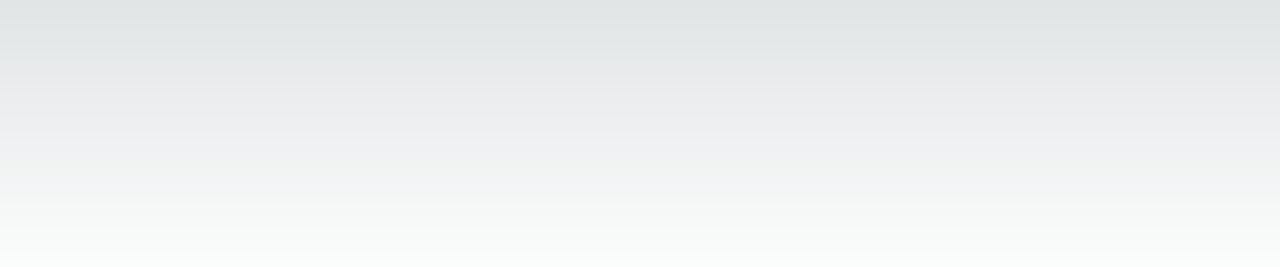
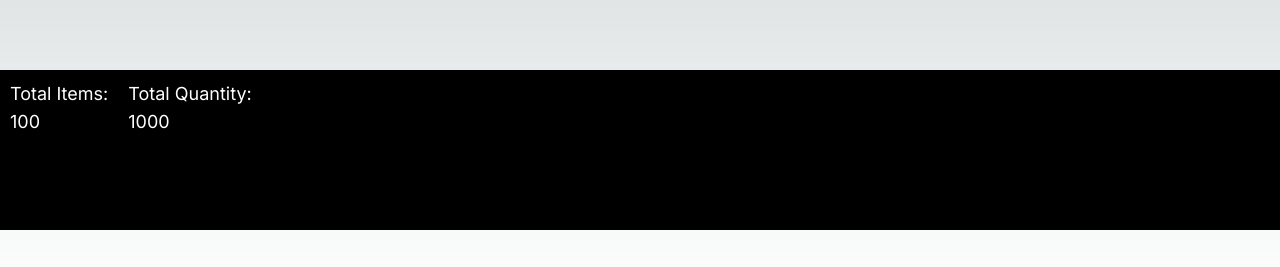
Before and after one commit to infiniteoo/production_timeline, a Next.js app: page / in a window 1280 px wide. Shown: the part 530-797 px from the top of the page. Built offline with nearby package versions, Linux system fonts and the light colour scheme; no server answers.

Commit message:
displaying static stat tracker component on bottom of screen

```diff
--- a/components/DataReader.jsx
+++ b/components/DataReader.jsx
@@ -34,7 +34,6 @@ const DataReader = ({
 
           // Create an array with the updated values
           const updatedRow = [dateValue, timeValue, ...row.slice(2)];
-          console.log("updatedRow", updatedRow);
 
           const dateAndTimelineEntry = updatedRow.slice(0, 2); // Entries 0-5
 
--- a/components/ProductionTable.jsx
+++ b/components/ProductionTable.jsx
@@ -1,4 +1,5 @@
 import React, { useState, useEffect, useRef } from "react";
+import StatTracker from "./StatTracker";
 
 const ProductionTable = ({
   timelineA,
@@ -80,7 +81,7 @@ const ProductionTable = ({
           const trElements = document.querySelectorAll(`.table-row-${index}`);
           trElements.forEach((trElement) => {
             trElement.classList.add("bg-yellow-300");
-            trElement.classList.add("scale-105");
+
             trElement.classList.add("transition-transform");
           });
         }
@@ -113,7 +114,7 @@ const ProductionTable = ({
           const trElements = document.querySelectorAll(`.table-row-${index}`);
           trElements.forEach((trElement) => {
             trElement.classList.remove("bg-yellow-300");
-            trElement.classList.remove("scale-105");
+
             trElement.classList.remove("transition-transform");
           });
         }
@@ -123,6 +124,7 @@ const ProductionTable = ({
 
   return (
     <div className="justify-around">
+      <StatTracker />
       <table className=" table-fixed rounded-lg shadow-lg">
         <tbody>
           <tr>
--- /dev/null
+++ b/components/StatTracker.css
@@ -0,0 +1,18 @@
+/* StatTracker.css */
+.stat-tracker {
+  position: fixed;
+  bottom: 0;
+  left: 0;
+  width: 100%;
+  background-color: black;
+  color: white;
+  padding: 10px;
+  /* Add any other styling you want for the StatTracker here */
+}
+
+.stat-item {
+  display: inline-block;
+  margin-right: 20px;
+}
+
+/* Add more styling for stat items as needed */
--- /dev/null
+++ b/components/StatTracker.jsx
@@ -0,0 +1,22 @@
+import React from "react";
+import "./StatTracker.css"; // Import the CSS for styling
+
+const StatTracker = () => {
+  return (
+    <div className="stat-tracker mb-10 h-40">
+      {/* Content of the StatTracker */}
+      {/* You can add any content or statistics you want to display */}
+      <div className="stat-item">
+        <h3>Total Items:</h3>
+        <p>100</p>
+      </div>
+      <div className="stat-item">
+        <h3>Total Quantity:</h3>
+        <p>1000</p>
+      </div>
+      {/* Add more stat items as needed */}
+    </div>
+  );
+};
+
+export default StatTracker;
```
Also changed, not shown: app/page.js (+0 -11 lines).
